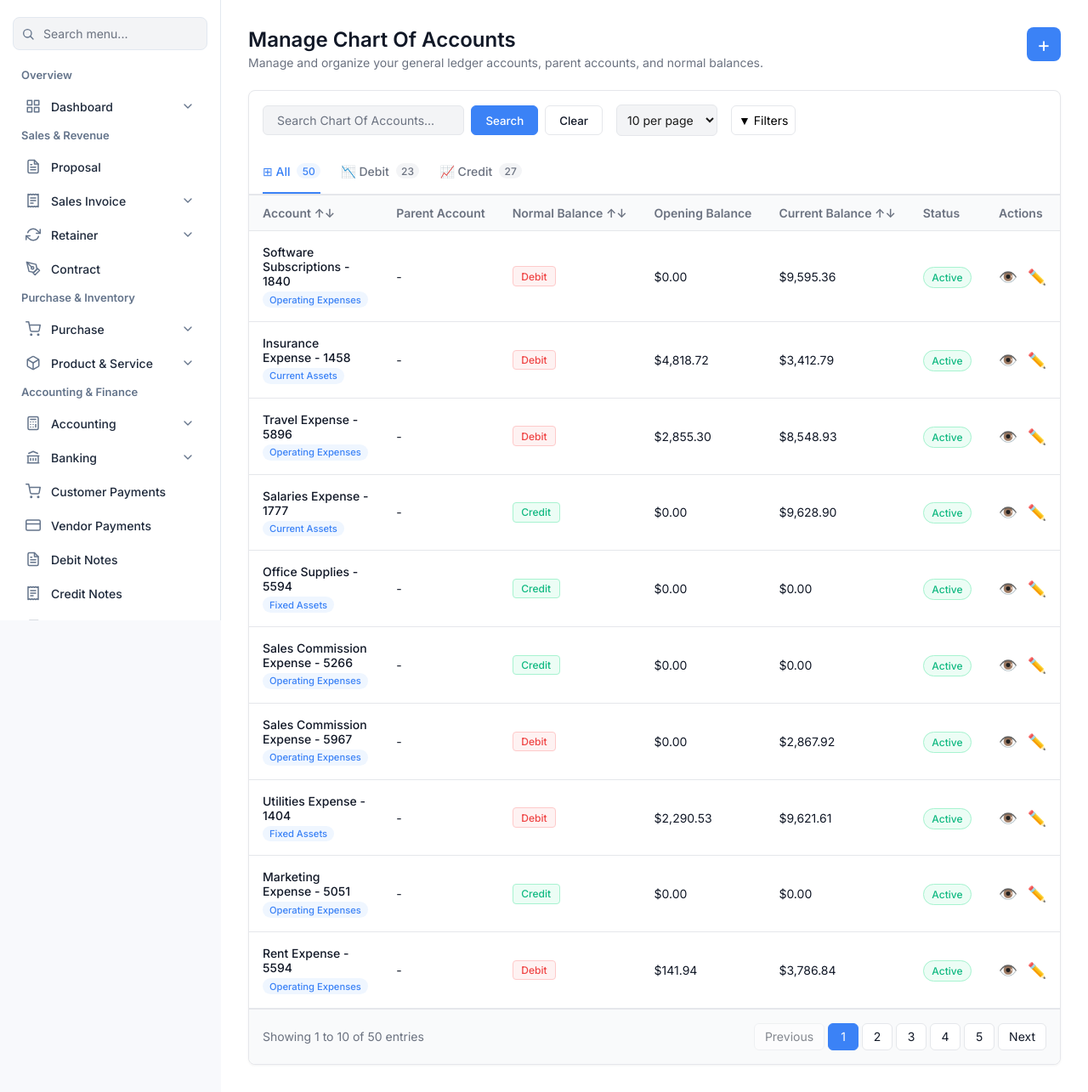
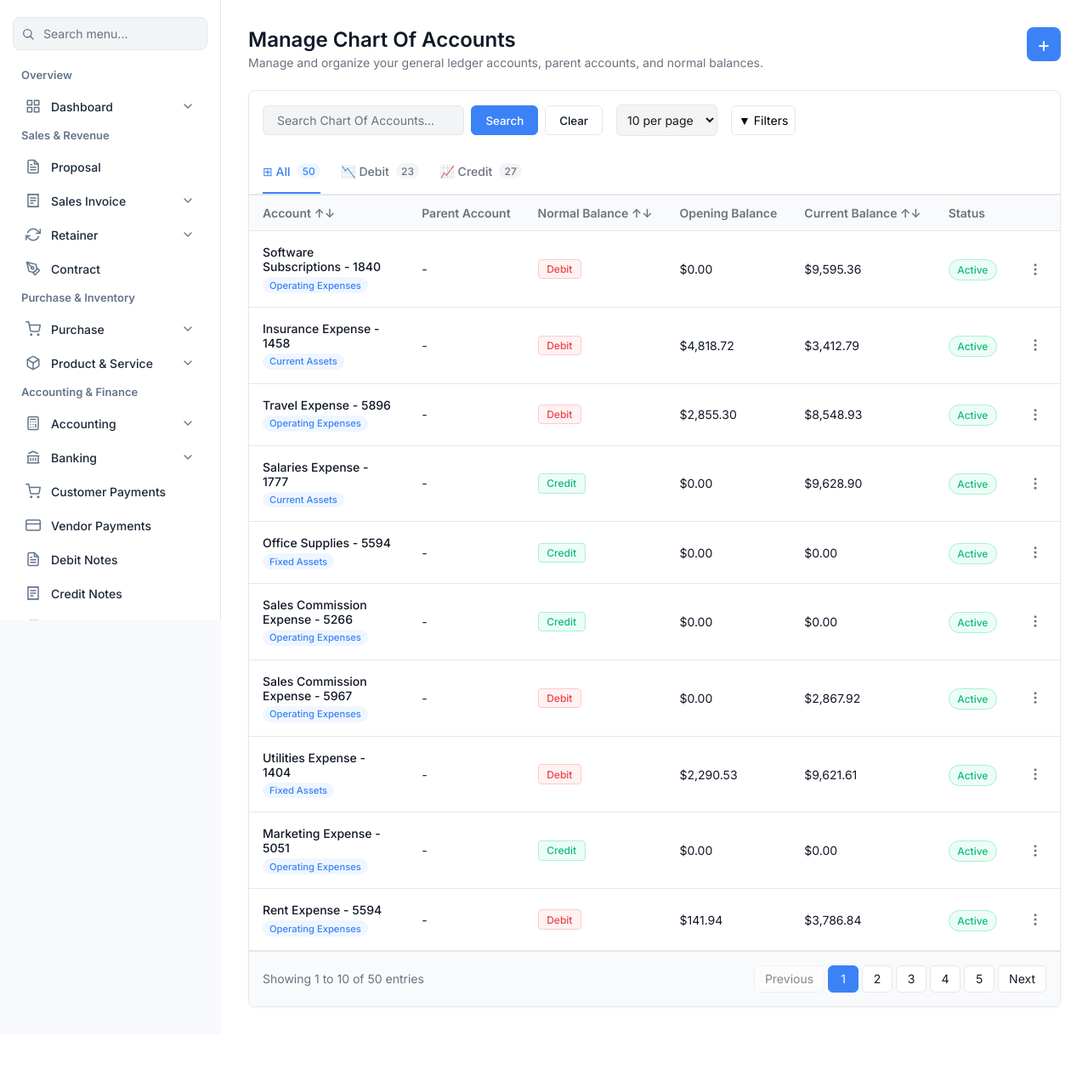
Before and after one commit to MahnoorMAK/LedgeInvo, a Laravel app: template resources/views/Pages/Accounting/Chart-Of-Accounts.blade.php in a window 1280 px wide. Shown: the part 70-1355 px from the top of the page at 85% size. After the commit the page ends 1255 px from the top, so only its background shows below. Run offline with Laravel 12, Linux system fonts and the light colour scheme; the template is opened without the code that fills it, so the values that code supplies are empty.

Commit message:
implement 3-dots action menu in Chart Of Accounts page

```diff
--- a/resources/views/Pages/Accounting/Chart-Of-Accounts.blade.php
+++ b/resources/views/Pages/Accounting/Chart-Of-Accounts.blade.php
@@ -55,10 +55,10 @@
 
             font-family: -apple-system, BlinkMacSystemFont, "Segoe UI", Roboto, Helvetica, Arial, sans-serif;
             width: 100%;
-            max-width: 100%; /* Changed from 1200px to 100% */
-            margin: 0; /* Removed auto centering */
+            max-width: 100%;
+            margin: 0;
             padding: 2rem;
-            background: #ffffff; /* Changed from #f9fafb to #ffffff */
+            background: #ffffff;
             box-sizing: border-box;
             display: block;
         }
@@ -124,10 +124,9 @@
             flex-wrap: wrap;
         }
 
-        /* Updated Search Box Area */
         #manage-chart-of-accounts .search-box {
             display: flex;
-            flex: 0 1 400px; /* Shortened the maximum width */
+            flex: 0 1 400px;
             gap: 0.5rem;
         }
 
@@ -137,11 +136,9 @@
             position: relative;
         }
 
-        /* Removed the absolute positioned icon span */
-
         #manage-chart-of-accounts .search-input-wrapper input {
             width: 100%;
-            padding: 0.5rem 1rem; /* Standardized padding since icon is removed */
+            padding: 0.5rem 1rem;
             border: 1px solid var(--border-color);
             border-radius: 0.375rem;
             font-size: 0.875rem;
@@ -151,7 +148,7 @@
 
         #manage-chart-of-accounts .search-input-wrapper input:focus {
             border-color: var(--primary);
-            box-shadow: 0 0 0 2px rgba(59, 130, 246, 0.2); /* Bright blue glow */
+            box-shadow: 0 0 0 2px rgba(59, 130, 246, 0.2);
         }
 
         #manage-chart-of-accounts .btn-search {
@@ -233,7 +230,7 @@
         }
 
         #manage-chart-of-accounts .tab.active .tab-count {
-            background: #eff6ff; /* Light blue background */
+            background: #eff6ff;
             color: var(--primary);
         }
 
@@ -329,23 +326,92 @@
             border-color: var(--border-color);
         }
 
-        #manage-chart-of-accounts .actions {
-            display: flex;
-            gap: 0.75rem;
-            color: var(--blue-text);
+        /* 3-Dots Action Menu */
+        #manage-chart-of-accounts .action-menu {
+            position: relative;
+            display: inline-flex;
+            justify-content: center;
+            width: 100%;
         }
 
-        #manage-chart-of-accounts .action-btn {
+        #manage-chart-of-accounts .action-menu-btn {
+            background: transparent;
+            border: none;
+            cursor: pointer;
+            color: var(--text-muted);
+            padding: 4px;
+            border-radius: 4px;
+            transition: background 0.2s;
+            display: flex;
+            align-items: center;
+            justify-content: center;
+        }
+
+        #manage-chart-of-accounts .action-menu-btn:hover {
+            background: #f3f4f6;
+            color: var(--text-main);
+        }
+
+        #manage-chart-of-accounts .action-menu-btn svg {
+            width: 18px;
+            height: 18px;
+            fill: currentColor;
+        }
+
+        #manage-chart-of-accounts .action-dropdown {
+            display: none;
+            position: absolute;
+            right: 0;
+            top: 100%;
+            background: #fff;
+            border: 1px solid var(--border-color);
+            border-radius: 6px;
+            box-shadow: 0 4px 12px rgba(0,0,0,0.1);
+            z-index: 20;
+            min-width: 140px;
+            padding: 4px 0;
+        }
+
+        #manage-chart-of-accounts .action-dropdown.show {
+            display: block;
+        }
+
+        #manage-chart-of-accounts .action-dropdown-item {
+            display: flex;
+            align-items: center;
+            gap: 8px;
+            padding: 8px 14px;
+            font-size: 13px;
+            color: #334155;
+            cursor: pointer;
+            white-space: nowrap;
+            width: 100%;
             background: none;
             border: none;
-            cursor: pointer;
-            color: var(--blue-text);
-            font-size: 1.1rem;
-            transition: opacity 0.2s;
+            text-align: left;
+            font-family: inherit;
         }
 
-        #manage-chart-of-accounts .action-btn:hover {
-            opacity: 0.7;
+        #manage-chart-of-accounts .action-dropdown-item:hover {
+            background: #f8fafc;
+        }
+
+        #manage-chart-of-accounts .action-dropdown-item.delete {
+            color: var(--danger);
+        }
+
+        #manage-chart-of-accounts .action-dropdown-item.delete:hover {
+            background: #fef2f2;
+        }
+
+        #manage-chart-of-accounts .action-dropdown-item svg {
+            width: 14px;
+            height: 14px;
+            stroke: currentColor;
+            fill: none;
+            stroke-width: 2;
+            stroke-linecap: round;
+            stroke-linejoin: round;
         }
 
         #manage-chart-of-accounts .pagination {
@@ -449,7 +515,7 @@
                         <th>Opening Balance</th>
                         <th>Current Balance ↑↓</th>
                         <th>Status</th>
-                        <th>Actions</th>
+                        <th></th> <!-- Removed Actions text -->
                     </tr>
                 </thead>
                 <tbody class="tableBody">
@@ -590,9 +656,20 @@
                         <td>${formatCurrency(item.currentBalance)}</td>
                         <td><span class="status-badge ${statusClass}">${item.status}</span></td>
                         <td>
-                            <div class="actions">
-                                <button class="action-btn" title="View" onclick="alert('Viewing: ${item.title}')">👁️</button>
-                                <button class="action-btn" title="Edit" onclick="alert('Editing: ${item.title}')">✏️</button>
+                            <div class="action-menu">
+                                <button class="action-menu-btn" onclick="toggleMenu(this)">
+                                    <svg viewBox="0 0 24 24"><circle cx="12" cy="12" r="2"/><circle cx="12" cy="5" r="2"/><circle cx="12" cy="19" r="2"/></svg>
+                                </button>
+                                <div class="action-dropdown">
+                                    <button class="action-dropdown-item" onclick="handleAction('view', '${item.title}')">
+                                        <svg viewBox="0 0 24 24"><path d="M1 12s4-8 11-8 11 8 11 8-4 8-11 8-11-8-11-8z"></path><circle cx="12" cy="12" r="3"></circle></svg>
+                                        View
+                                    </button>
+                                    <button class="action-dropdown-item" onclick="handleAction('edit', '${item.title}')">
+                                        <svg viewBox="0 0 24 24"><path d="M11 4H4a2 2 0 0 0-2 2v14a2 2 0 0 0 2 2h14a2 2 0 0 0 2-2v-7"></path><path d="M18.5 2.5a2.121 2.121 0 0 1 3 3L12 15l-4 1 1-4 9.5-9.5z"></path></svg>
+                                        Edit
+                                    </button>
+                                </div>
                             </div>
                         </td>
                     `;
@@ -645,7 +722,34 @@
                 pageNumbers.appendChild(nextBtn);
             }
 
-            // --- 6. Event Listeners ---
+            // --- 6. Global Action Handlers ---
+            window.toggleMenu = function(btn) {
+                const dropdowns = document.querySelectorAll('.action-dropdown');
+                dropdowns.forEach(d => {
+                    if (d !== btn.nextElementSibling) d.classList.remove('show');
+                });
+                btn.nextElementSibling.classList.toggle('show');
+            };
+
+            window.handleAction = function(action, name) {
+                // Close dropdown
+                document.querySelectorAll('.action-dropdown').forEach(d => d.classList.remove('show'));
+
+                if (action === 'view') {
+                    alert(`Viewing: ${name}`);
+                } else if (action === 'edit') {
+                    alert(`Editing: ${name}`);
+                }
+            };
+
+            // Close menus on outside click
+            document.addEventListener('click', function(e) {
+                if (!e.target.closest('.action-menu')) {
+                    document.querySelectorAll('.action-dropdown').forEach(d => d.classList.remove('show'));
+                }
+            });
+
+            // --- 7. Event Listeners ---
             function performSearch() {
                 const query = searchInput.value.toLowerCase();
                 state.searchQuery = query;
@@ -680,7 +784,7 @@
                 updateUI();
             });
 
-            // --- 7. Initialization ---
+            // --- 8. Initialization ---
             updateUI();
         })();
     </script>
```
